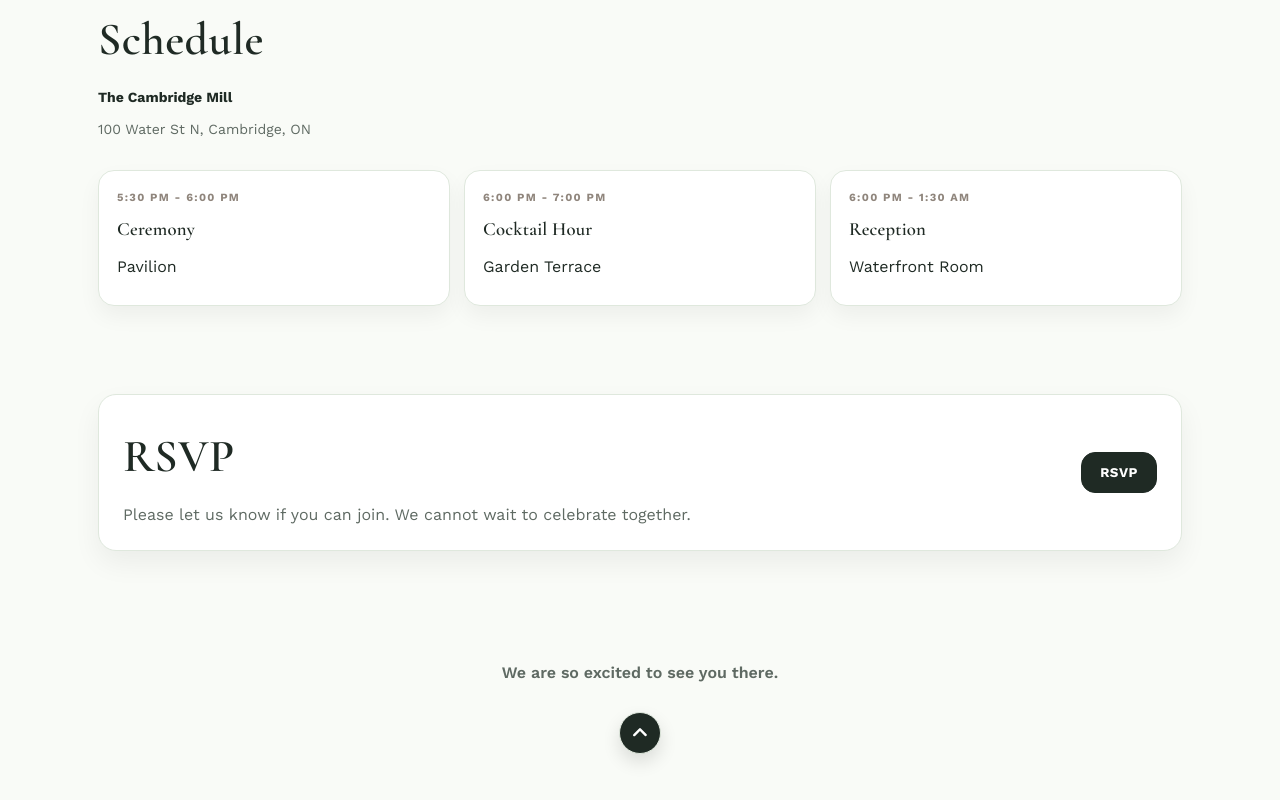
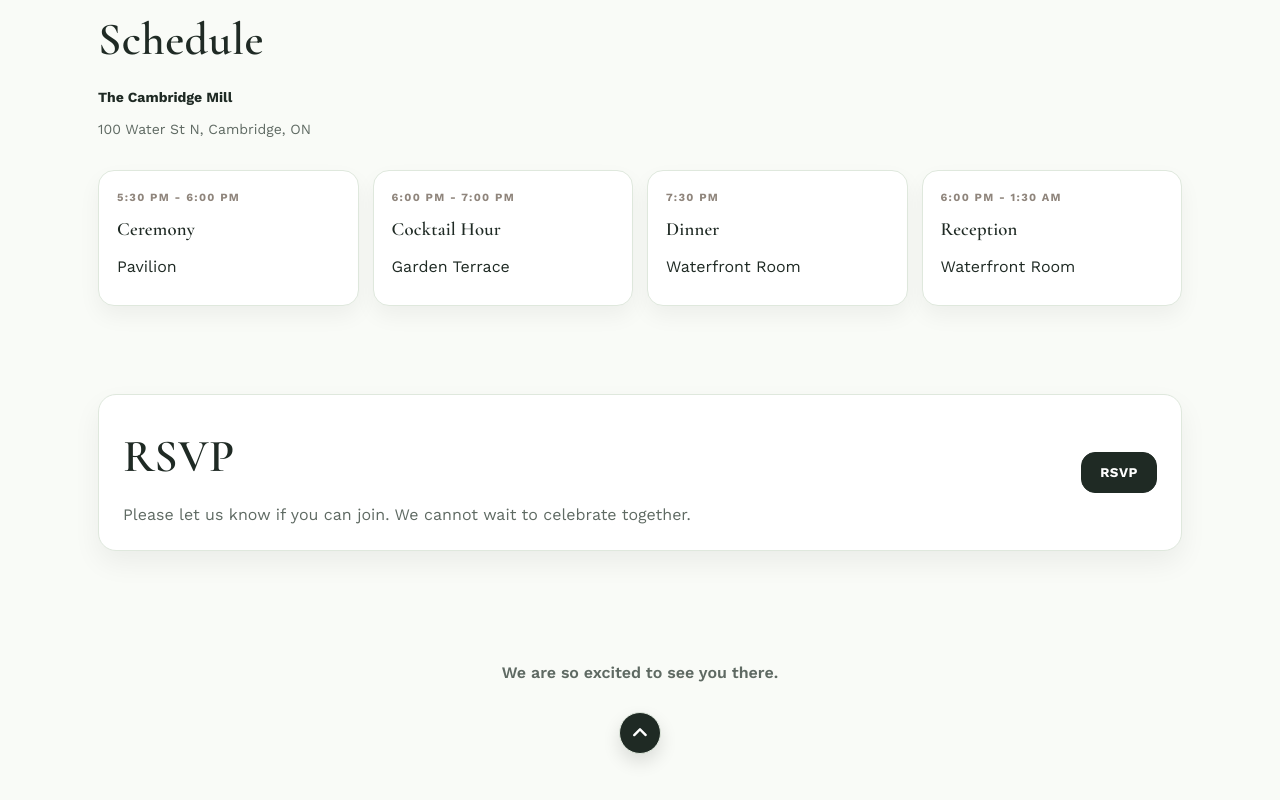
Before and after one commit to connorssweet/wedding, a Vue app: page / in a window 1280 px wide. Shown: the part 2862-3662 px from the top of the page. Built offline with nearby package versions, Linux system fonts and the light colour scheme.

Commit message:
dinner time

```diff
--- a/src/App.vue
+++ b/src/App.vue
@@ -32,6 +32,7 @@ const photos: Photo[] = [
 const schedule: ScheduleItem[] = [
   { title: 'Ceremony', time: '5:30 PM - 6:00 PM', location: 'Pavilion' },
   { title: 'Cocktail Hour', time: '6:00 PM - 7:00 PM', location: 'Garden Terrace' },
+  { title: 'Dinner', time: '7:30 PM', location: 'Waterfront Room' },
   { title: 'Reception', time: '6:00 PM - 1:30 AM', location: 'Waterfront Room' }
 ]
 
```
